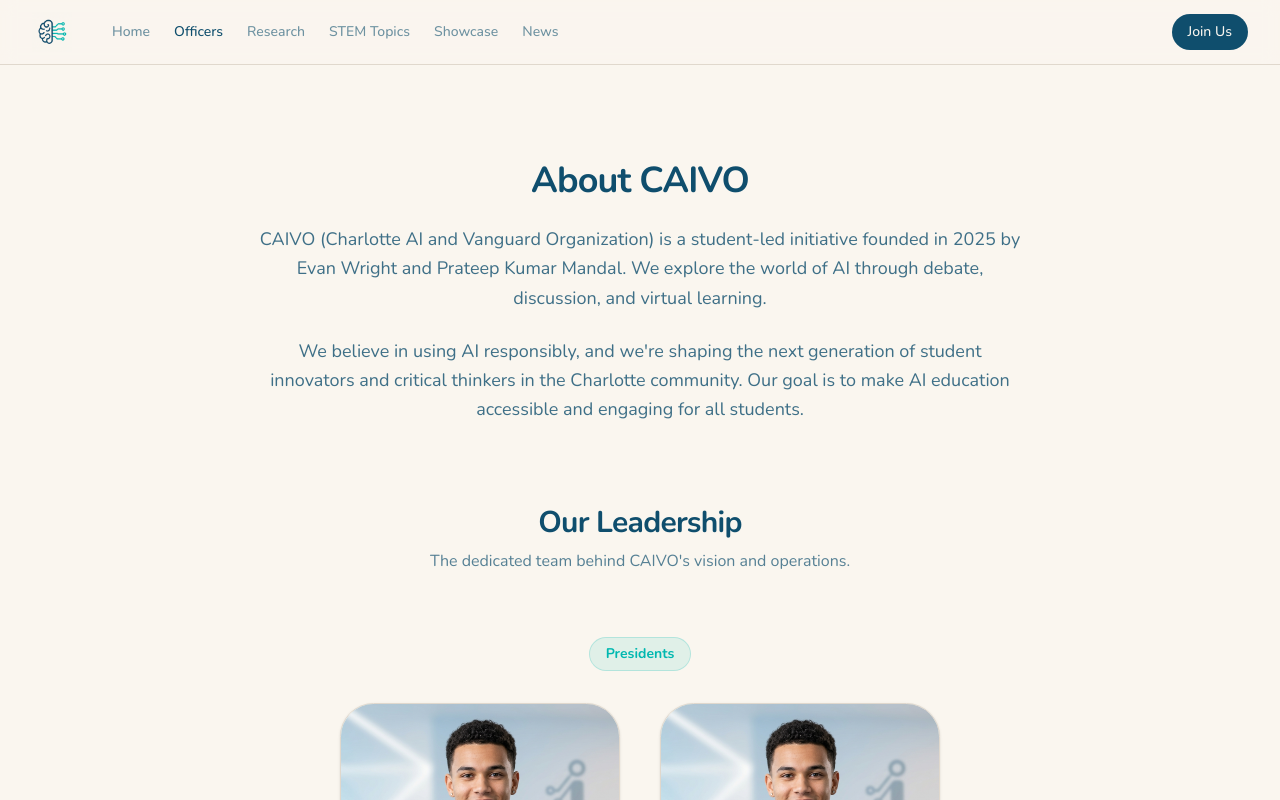
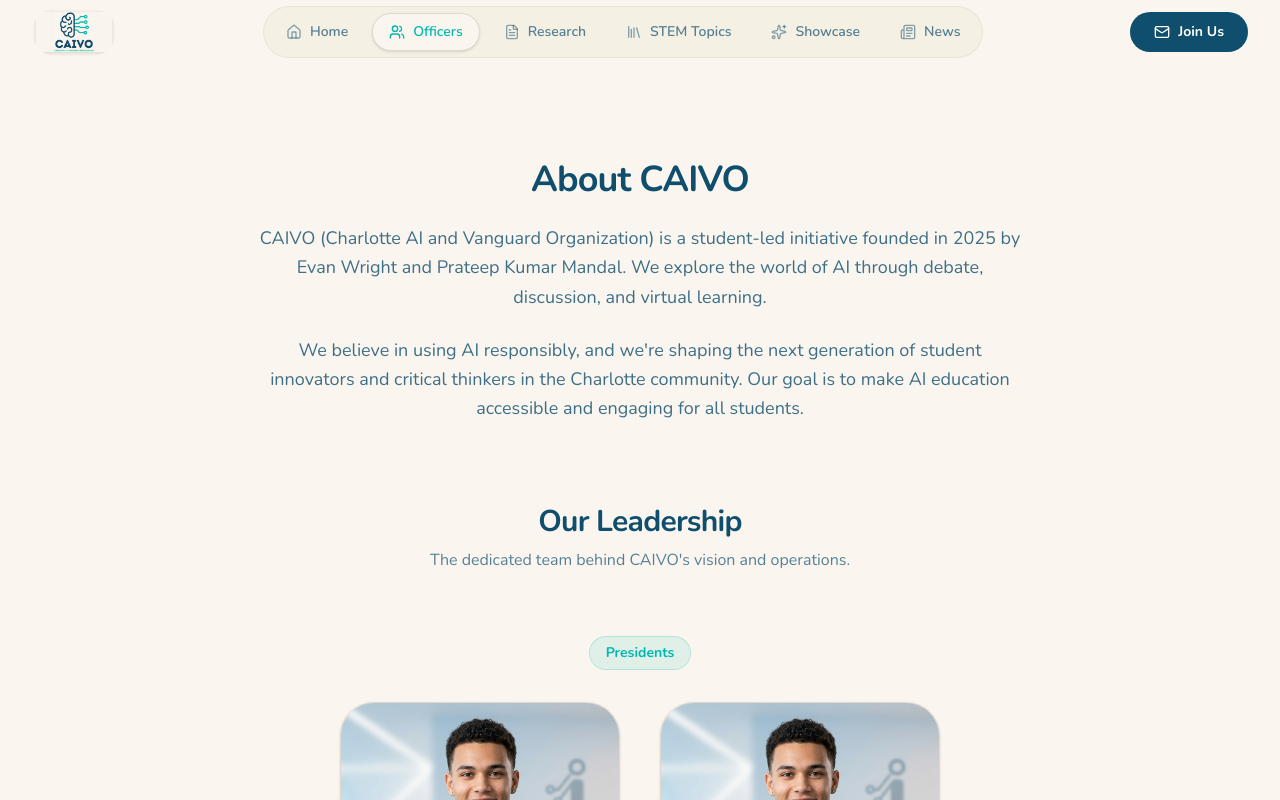
Before and after one commit to Iskaa303/caivo, a Next.js app: page /about in a window 1280 px wide. Shown: the top 800 px of the page. Built offline with nearby package versions, Linux system fonts and the light colour scheme.

Commit message:
update navigation top bar

```diff
--- a/app/about/page.tsx
+++ b/app/about/page.tsx
@@ -104,13 +104,13 @@ export default function AboutPage() {
           CAIVO (Charlotte AI and Vanguard Organization) is a student-led initiative founded in 2025 by Evan Wright and Prateep Kumar Mandal. We explore the world of AI through debate, discussion, and virtual learning.
         </p>
         <p className="text-lg text-foreground/80 leading-relaxed">
-          We believe in using AI responsibly, and we're shaping the next generation of student innovators and critical thinkers in the Charlotte community. Our goal is to make AI education accessible and engaging for all students.
+          We believe in using AI responsibly, and we&apos;re shaping the next generation of student innovators and critical thinkers in the Charlotte community. Our goal is to make AI education accessible and engaging for all students.
         </p>
       </div>
 
       <div className="text-center mb-16">
         <h2 className="text-3xl font-bold tracking-tight mb-2">Our Leadership</h2>
-        <p className="text-foreground/70">The dedicated team behind CAIVO's vision and operations.</p>
+        <p className="text-foreground/70">The dedicated team behind CAIVO&apos;s vision and operations.</p>
       </div>
 
       <div className="flex flex-col items-center space-y-12 md:space-y-16">
--- a/app/contact/page.tsx
+++ b/app/contact/page.tsx
@@ -17,7 +17,7 @@ export default function ContactPage() {
           <Card className="bg-card border-border border">
             <CardHeader>
               <CardTitle>Send us a Message</CardTitle>
-              <CardDescription>Fill out the form below and we'll get back to you soon.</CardDescription>
+              <CardDescription>Fill out the form below and we&apos;ll get back to you soon.</CardDescription>
             </CardHeader>
             <CardContent>
               <form className="space-y-6">
--- a/app/news/page.tsx
+++ b/app/news/page.tsx
@@ -42,7 +42,7 @@ export default function NewsPage() {
       </div>
 
       <div className="space-y-8 relative before:absolute before:inset-0 before:ml-5 before:-translate-x-px md:before:mx-auto md:before:translate-x-0 before:h-full before:w-0.5 before:bg-gradient-to-b before:from-transparent before:via-border before:to-transparent">
-        {newsItems.map((item, index) => (
+        {newsItems.map((item) => (
           <div key={item.id} className="relative flex items-center justify-between md:justify-normal md:odd:flex-row-reverse group is-active">
             {/* Timeline dot */}
             <div className="flex items-center justify-center w-10 h-10 rounded-full border border-border bg-card shrink-0 md:order-1 md:group-odd:-translate-x-1/2 md:group-even:translate-x-1/2 shadow-sm z-10 text-accent">
--- a/components/navigation.tsx
+++ b/components/navigation.tsx
@@ -4,92 +4,165 @@ import Link from "next/link";
 import Image from "next/image";
 import { usePathname } from "next/navigation";
 import { cn } from "@/lib/utils";
-import { Menu } from "lucide-react";
-import { useState } from "react";
+import { Menu, X, Home, Users, FileText, Library, Sparkles, Newspaper, Mail } from "lucide-react";
+import { useState, useEffect } from "react";
 
 const routes = [
-  { href: "/", label: "Home" },
-  { href: "/about", label: "Officers" },
-  { href: "/research", label: "Research" },
-  { href: "/topics", label: "STEM Topics" },
-  { href: "/showcase", label: "Showcase" },
-  { href: "/news", label: "News" },
+  { href: "/", label: "Home", icon: Home },
+  { href: "/about", label: "Officers", icon: Users },
+  { href: "/research", label: "Research", icon: FileText },
+  { href: "/topics", label: "STEM Topics", icon: Library },
+  { href: "/showcase", label: "Showcase", icon: Sparkles },
+  { href: "/news", label: "News", icon: Newspaper },
 ];
 
 export function Navigation() {
   const pathname = usePathname();
   const [isOpen, setIsOpen] = useState(false);
+  const [scrolled, setScrolled] = useState(false);
+
+  // Handle scroll effect
+  useEffect(() => {
+    const handleScroll = () => setScrolled(window.scrollY > 20);
+    window.addEventListener("scroll", handleScroll);
+    return () => window.removeEventListener("scroll", handleScroll);
+  }, []);
+
+  // Prevent scroll when mobile menu is open
+  useEffect(() => {
+    if (isOpen) document.body.style.overflow = "hidden";
+    else document.body.style.overflow = "unset";
+  }, [isOpen]);
 
   return (
-    <nav className="sticky top-0 z-50 w-full border-b border-border bg-background/95 backdrop-blur supports-[backdrop-filter]:bg-background/60">
+    <>
+      <nav
+        className={cn(
+          "fixed top-0 inset-x-0 z-50 w-full transition-all duration-300",
+          scrolled || isOpen ? "bg-background/95 backdrop-blur shadow-sm border-b border-border" : "bg-background/50 border-transparent"
+        )}
+      >
         <div className="container mx-auto flex h-16 items-center justify-between px-4 sm:px-8">
-        <div className="flex items-center gap-6 md:gap-10">
-          <Link href="/" className="flex items-center space-x-2">
+          {/* Logo - Left */}
+          <div className="flex-shrink-0 flex items-center">
+            <Link href="/" className="flex items-center group" onClick={() => setIsOpen(false)}>
+              <div className="relative overflow-hidden rounded-lg p-1 transition-transform group-hover:scale-105">
                 <Image
-              src="/logo.png"
+                  src="/logo_expanded.png"
                   alt="CAIVO Logo"
-              width={120}
-              height={40}
-              className="h-10 w-auto object-contain"
+                  width={140}
+                  height={45}
+                  className="h-10 w-auto object-contain drop-shadow-sm"
+                  priority
                 />
+              </div>
             </Link>
-          <div className="hidden md:flex gap-6">
-            {routes.map((route) => (
+          </div>
+
+          {/* Desktop Links - Center */}
+          <div className="hidden md:flex flex-1 justify-center items-center px-8">
+            <div className="flex items-center gap-2 bg-muted/50 p-1.5 rounded-full border border-border/50">
+              {routes.map((route) => {
+                const Icon = route.icon;
+                const isActive = pathname === route.href;
+                return (
                   <Link
                     key={route.href}
                     href={route.href}
                     className={cn(
-                  "transition-colors hover:text-foreground/80 text-sm font-medium",
-                  pathname === route.href ? "text-foreground" : "text-foreground/60"
+                      "flex items-center gap-2 px-4 py-2 text-sm font-semibold rounded-full transition-all duration-300",
+                      isActive
+                        ? "bg-background text-accent shadow-sm border border-border"
+                        : "text-foreground/70 hover:text-foreground hover:bg-muted"
                     )}
                   >
+                    <Icon className={cn("w-4 h-4", isActive ? "text-accent" : "text-foreground/50")} />
                     {route.label}
                   </Link>
-            ))}
+                );
+              })}
             </div>
           </div>
-        <div className="flex items-center gap-4">
+
+          {/* CTA & Mobile Toggle - Right */}
+          <div className="flex items-center justify-end gap-4">
             <Link
               href="/contact"
-            className="hidden md:inline-flex items-center justify-center rounded-md text-sm font-medium ring-offset-background transition-colors focus-visible:outline-none focus-visible:ring-2 focus-visible:ring-ring focus-visible:ring-offset-2 disabled:pointer-events-none disabled:opacity-50 bg-foreground text-background hover:bg-foreground/90 h-9 px-4 py-2"
+              className="hidden md:inline-flex items-center justify-center rounded-full text-sm font-bold transition-all focus-visible:outline-none focus-visible:ring-2 focus-visible:ring-ring focus-visible:ring-offset-2 disabled:pointer-events-none disabled:opacity-50 bg-primary text-primary-foreground hover:bg-accent hover:shadow-lg hover:-translate-y-0.5 h-10 px-6"
             >
+              <Mail className="w-4 h-4 mr-2" />
               Join Us
             </Link>
+
+            {/* Mobile Menu Button */}
             <button
-            className="md:hidden flex items-center justify-center p-2 text-foreground"
+              className="md:hidden flex items-center justify-center p-2 rounded-full text-foreground hover:bg-muted transition-colors focus:outline-none focus:ring-2 focus:ring-accent"
               onClick={() => setIsOpen(!isOpen)}
+              aria-expanded={isOpen}
+              aria-label="Toggle navigation menu"
             >
-            <Menu className="h-5 w-5" />
+              <div className="relative w-6 h-6 flex items-center justify-center">
+                <Menu className={cn("absolute h-6 w-6 transition-all duration-300", isOpen ? "opacity-0 rotate-90 scale-50" : "opacity-100 rotate-0 scale-100")} />
+                <X className={cn("absolute h-6 w-6 transition-all duration-300", isOpen ? "opacity-100 rotate-0 scale-100" : "opacity-0 -rotate-90 scale-50")} />
+              </div>
             </button>
           </div>
         </div>
 
-      {isOpen && (
-        <div className="md:hidden border-b border-border bg-background px-4 py-4 space-y-4">
-          <div className="flex flex-col space-y-3">
-            {routes.map((route) => (
+      </nav>
+
+      {/* Mobile Dropdown Menu */}
+      <div
+        className={cn(
+          "md:hidden fixed inset-x-0 top-16 bottom-0 z-40 bg-background/98 backdrop-blur-xl transition-all duration-500 ease-in-out border-t border-border overflow-y-auto",
+          isOpen ? "opacity-100 translate-y-0 pointer-events-auto" : "opacity-0 -translate-y-4 pointer-events-none"
+        )}
+      >
+        <div className="flex flex-col p-6 space-y-2">
+          {routes.map((route, i) => {
+            const Icon = route.icon;
+            const isActive = pathname === route.href;
+            return (
               <Link
                 key={route.href}
                 href={route.href}
                 onClick={() => setIsOpen(false)}
+                style={{ transitionDelay: `${isOpen ? i * 50 : 0}ms` }}
                 className={cn(
-                  "text-sm font-medium transition-colors hover:text-foreground",
-                  pathname === route.href ? "text-foreground" : "text-foreground/60"
+                  "flex items-center gap-4 px-4 py-4 rounded-2xl text-base font-bold transition-all duration-300 transform",
+                  isOpen ? "translate-x-0 opacity-100" : "-translate-x-8 opacity-0",
+                  isActive
+                    ? "bg-accent/10 text-accent border border-accent/20 shadow-sm"
+                    : "text-foreground/80 hover:bg-muted hover:text-foreground"
                 )}
               >
+                <div className={cn("p-2 rounded-xl", isActive ? "bg-accent/20 text-accent" : "bg-muted text-foreground/60")}>
+                  <Icon className="w-5 h-5" />
+                </div>
                 {route.label}
               </Link>
-            ))}
+            );
+          })}
+
+          <div className="pt-6 mt-4 border-t border-border" style={{ transitionDelay: `${isOpen ? routes.length * 50 : 0}ms` }}>
             <Link
               href="/contact"
               onClick={() => setIsOpen(false)}
-              className="inline-flex items-center justify-center rounded-md text-sm font-medium ring-offset-background transition-colors focus-visible:outline-none focus-visible:ring-2 focus-visible:ring-ring focus-visible:ring-offset-2 disabled:pointer-events-none disabled:opacity-50 bg-foreground text-background hover:bg-foreground/90 h-9 px-4 py-2 mt-4"
+              className={cn(
+                "flex items-center justify-center gap-3 w-full rounded-2xl text-base font-bold transition-all duration-300 transform h-14",
+                isOpen ? "translate-y-0 opacity-100" : "translate-y-8 opacity-0",
+                "bg-primary text-primary-foreground hover:bg-accent hover:shadow-lg active:scale-95"
+              )}
             >
-              Join Us
+              <Mail className="w-5 h-5" />
+              Join Us Today
             </Link>
           </div>
         </div>
-      )}
-    </nav>
+      </div>
+
+      {/* Spacer to push content down since nav is fixed */}
+      <div className="h-16" />
+    </>
   );
 }
```
Lines whose indentation alone changed are shown as unchanged.
